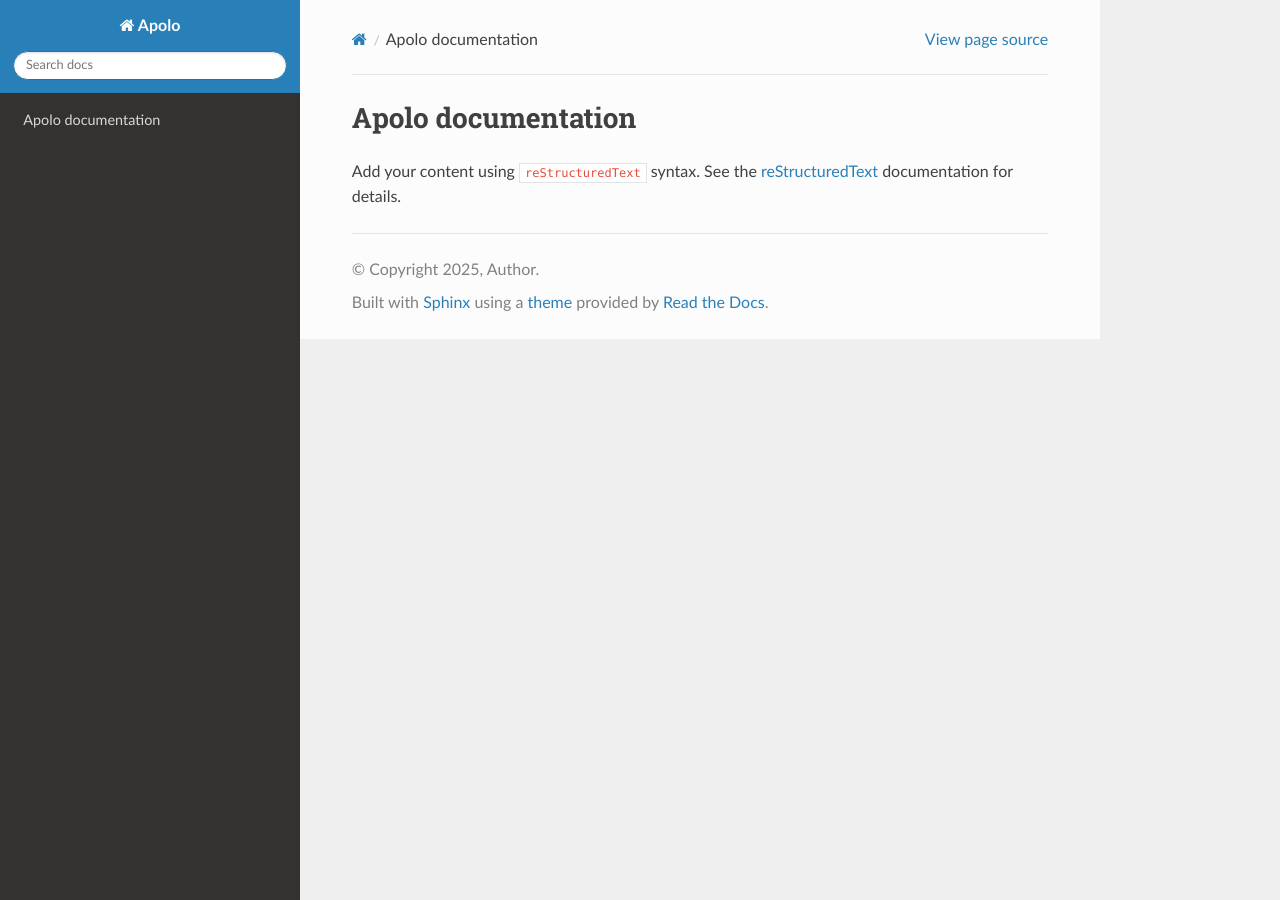
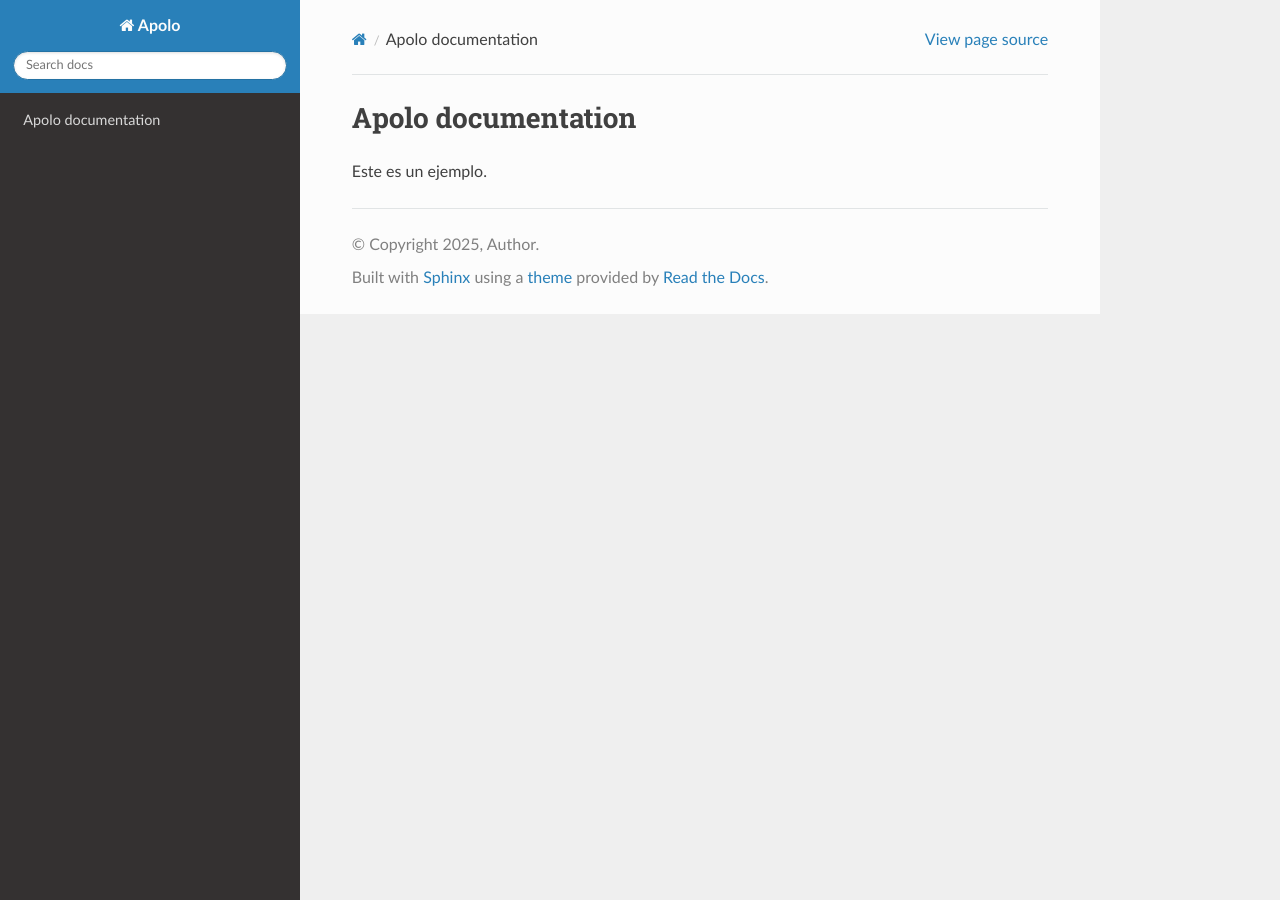
Before and after one commit to Emanuell117/ReadTheDocs, a Sphinx documentation site: the page built from source/index.rst, in a window 1280 px wide. Built offline with Sphinx 7.4.7 and the Read the Docs theme 3.1.0, drawn with Linux system fonts in a browser that asks for light colours.

Commit message:
Cambio texto

```diff
--- a/source/index.rst
+++ b/source/index.rst
@@ -6,9 +6,7 @@
 Apolo documentation
 ===================
 
-Add your content using ``reStructuredText`` syntax. See the
-`reStructuredText <https://www.sphinx-doc.org/en/master/usage/restructuredtext/index.html>`_
-documentation for details.
+Este es un ejemplo.
 
 
 .. toctree::
```
